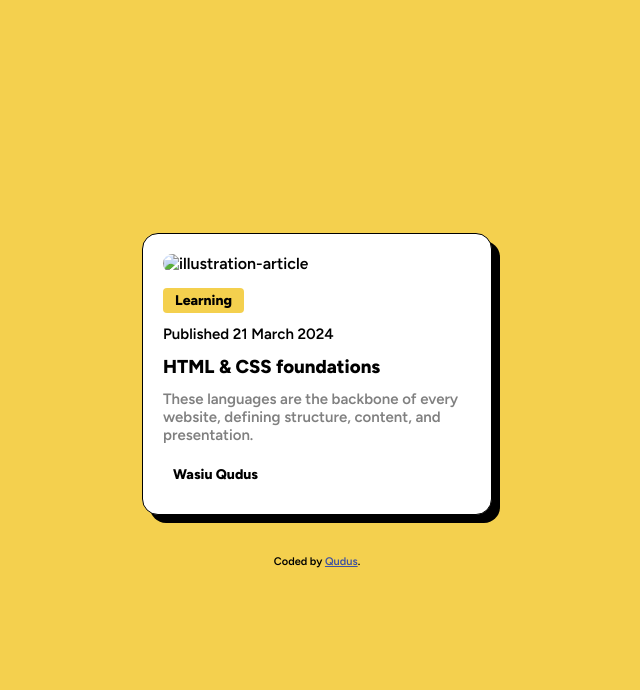
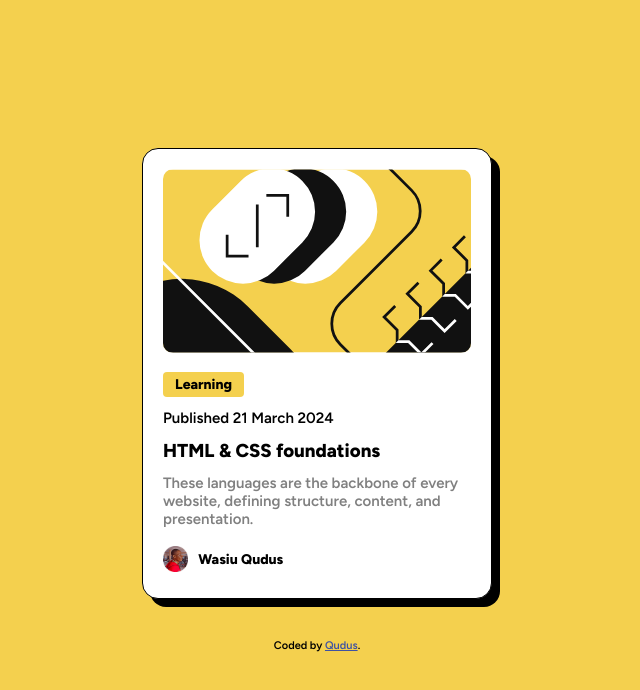
Before and after one commit to Quduswasiu/Blogcard, a plain HTML site: page index.html in a window 1280 px wide. Shown: the whole page, without its empty margins (323-963 px from the left). Drawn offline with Linux system fonts and the light colour scheme.

Commit message:
Update index.html

```diff
--- a/index.html
+++ b/index.html
@@ -31,7 +31,7 @@
     <div class="container">
       <div class="imgbox">
         <img
-          src="./assets/images/illustration-article.svg"
+          src="illustration-article.svg"
           alt="illustration-article"
         />
       </div>
@@ -48,7 +48,7 @@
         </p>
 
         <p class="avatar">
-          <img src="./assets/images/image_avatar.png" alt="" />Wasiu Qudus
+          <img src="image_avatar.png" alt="" />Wasiu Qudus
         </p>
       </div><!DOCTYPE html>
       <html lang="en">
```
